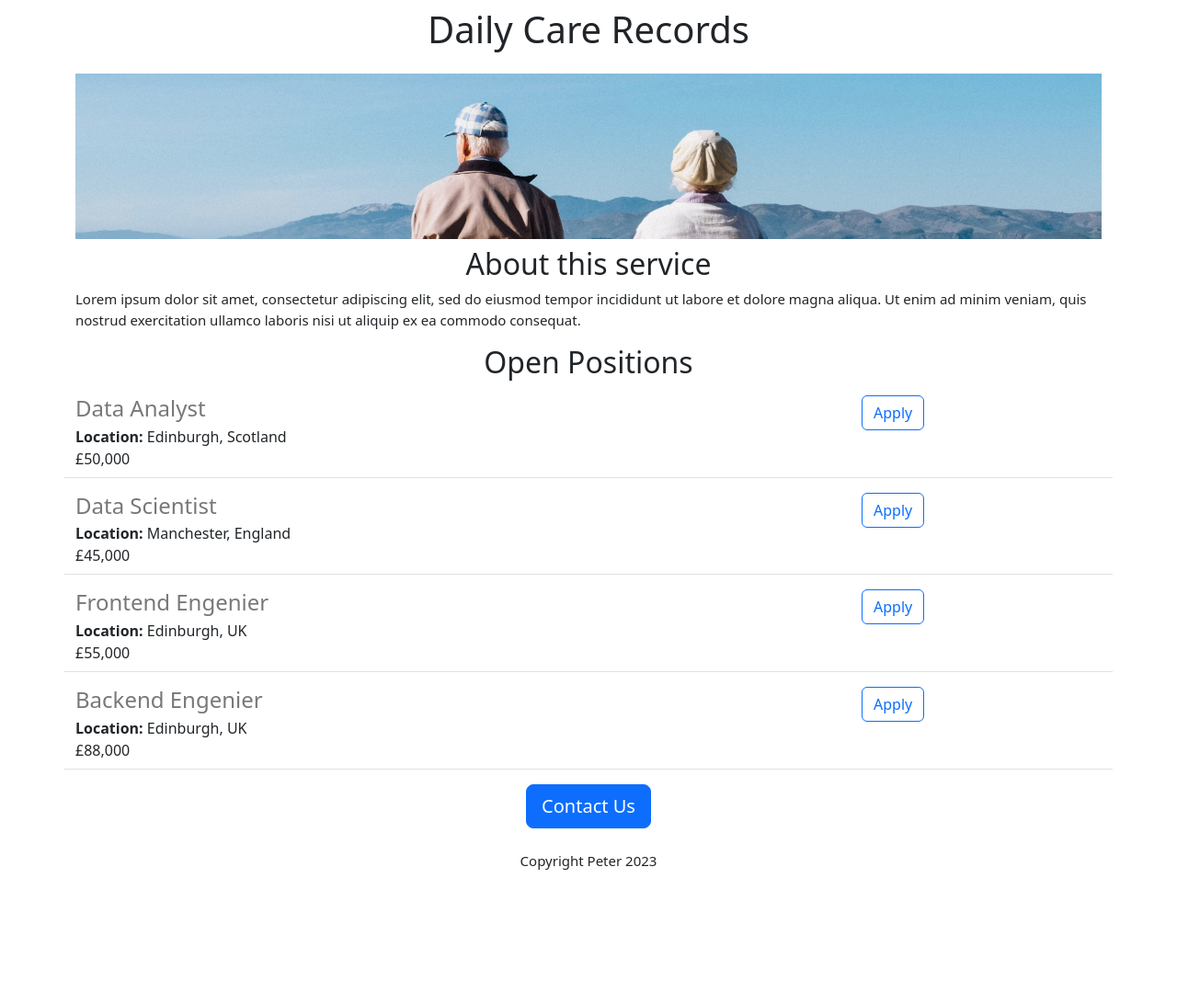
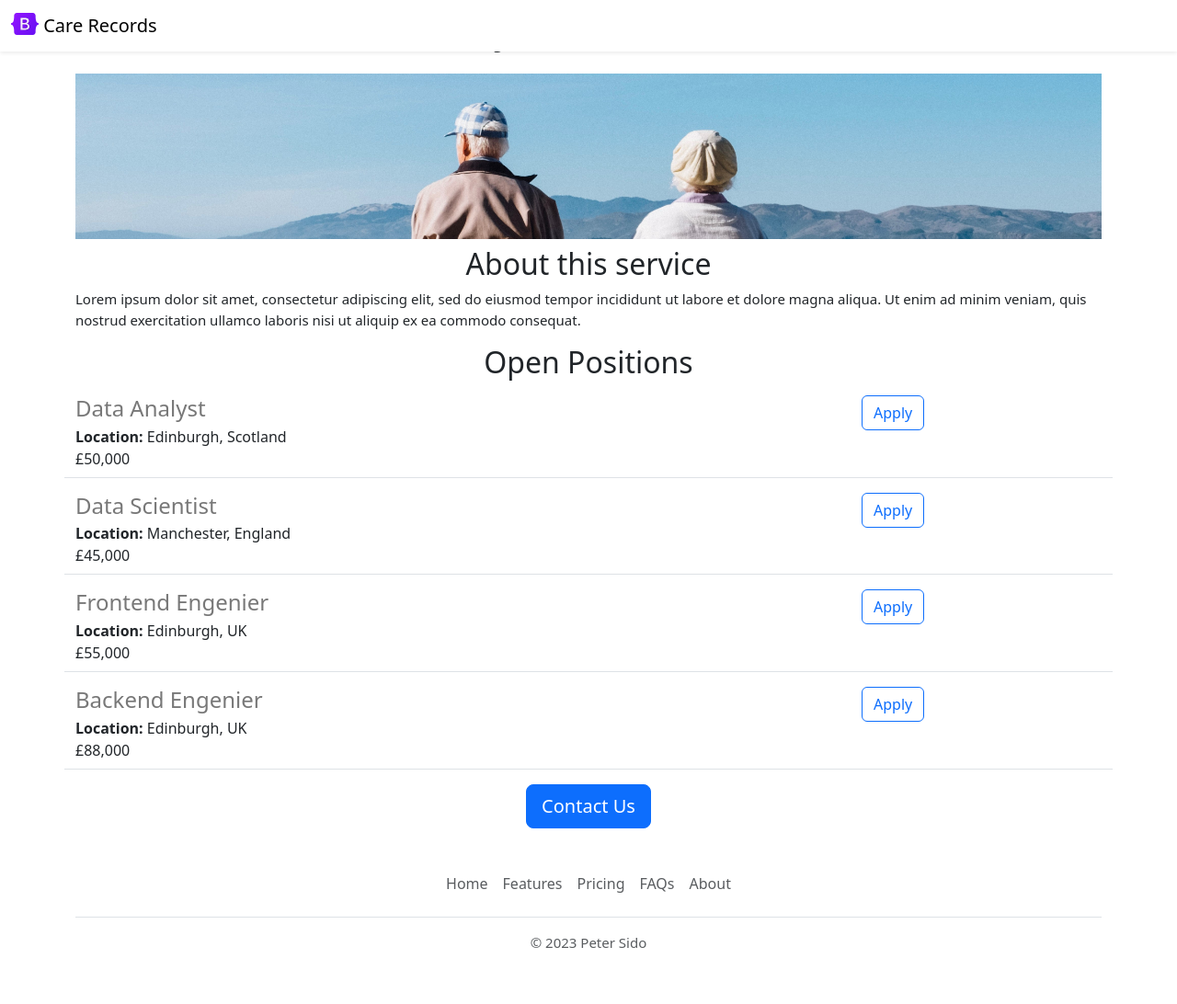
Before and after one commit to PeterSIdo/Job-v2, a Flask app: page / in a window 1280 px wide. Shown: the whole page at 92% size. Before the commit the page ends 946 px from the top, so only its background shows below. Run offline with Flask 3, Linux system fonts and the light colour scheme.

Commit message:
mail link added

```diff
--- /dev/null
+++ b/templates/footer.html
@@ -0,0 +1,12 @@
+<div class="container">
+  <footer class="py-3 my-4">
+    <ul class="nav justify-content-center border-bottom pb-3 mb-3">
+      <li class="nav-item"><a href="#" class="nav-link px-2 text-body-secondary">Home</a></li>
+      <li class="nav-item"><a href="#" class="nav-link px-2 text-body-secondary">Features</a></li>
+      <li class="nav-item"><a href="#" class="nav-link px-2 text-body-secondary">Pricing</a></li>
+      <li class="nav-item"><a href="#" class="nav-link px-2 text-body-secondary">FAQs</a></li>
+      <li class="nav-item"><a href="#" class="nav-link px-2 text-body-secondary">About</a></li>
+    </ul>
+    <p class="text-center text-body-secondary">&copy; 2023 Peter Sido</p>
+  </footer>
+</div>
--- a/templates/home.html
+++ b/templates/home.html
@@ -20,6 +20,12 @@
 </head>
 
 <body>
+
+ {% include 'nav.html' %}
+
+  <div class="b-example-divider"></div>
+
+
   <div class ="container">
 
       <h1 class = "text-center mt-2 mb-4" >Daily Care Records</h1>
@@ -45,11 +51,15 @@
 
 
     <div class = "text-center">
-    <button class="btn btn-primary btn-lg"> Contact Us</button>
+    <a class ="btn btn-primary btn-lg"
+      href="mailto:petersido@gmail.com?subject=Inquiry">
+      Contact Us
+        </a>
 
-    <p class = "mt-4"> Copyright Peter 2023 </p>
+
    </div>
   </div>
+  {% include 'footer.html' %}
 </body>
 
 </html>
--- /dev/null
+++ b/templates/nav.html
@@ -0,0 +1,8 @@
+<nav class="navbar shadow-sm fixed-top bg-white">
+  <div class="container-fluid">
+    <a class="navbar-brand" href="#">
+      <img src="/static/bootstrap-logo.svg" alt="Logo" width="30" height="24" class="d-inline-block align-text-top">
+        Care Records
+    </a>
+  </div>
+</nav>
```
Also changed, not shown: templates/header.html (added, +13 -0 lines), static/bootstrap-logo.svg (added).
